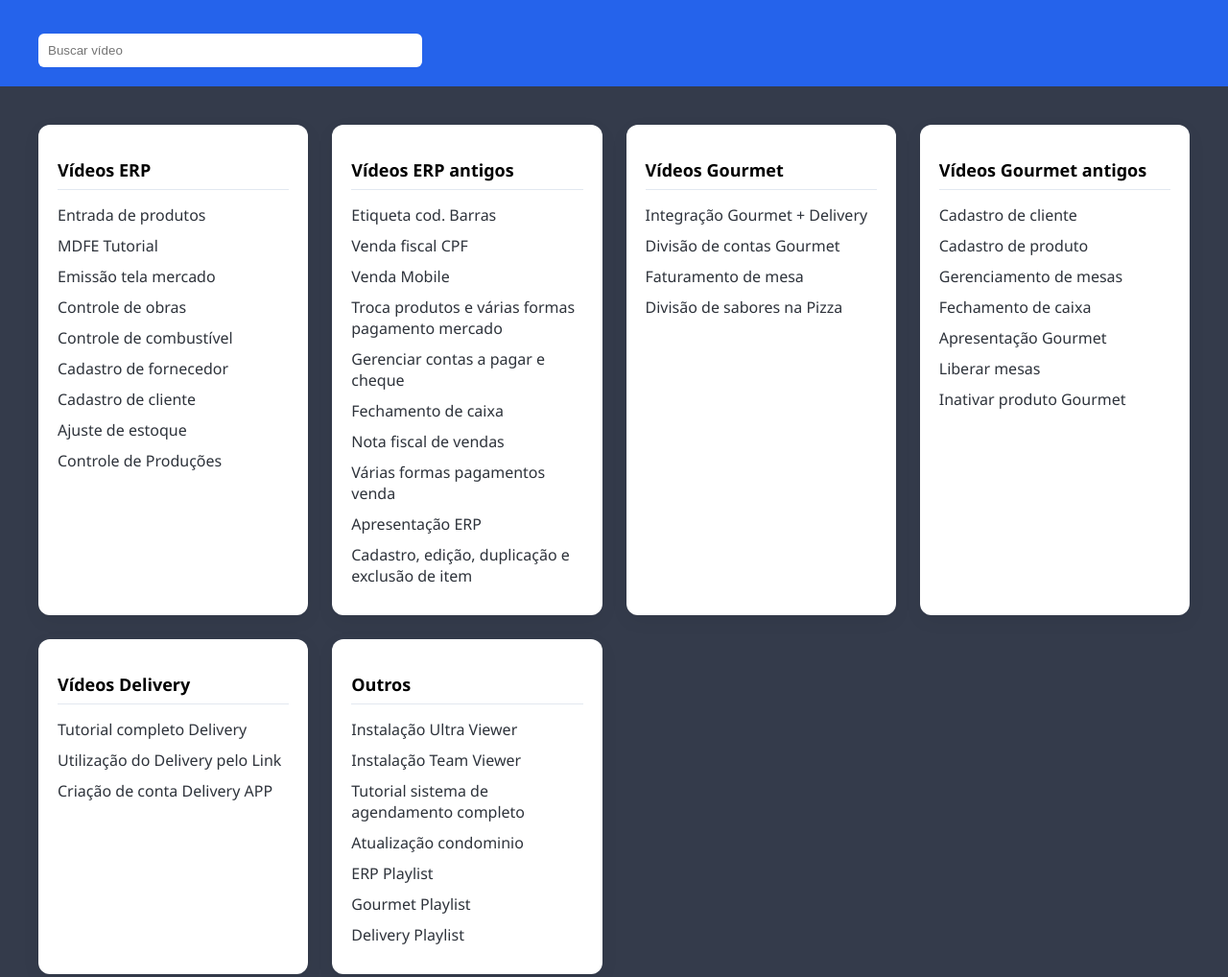
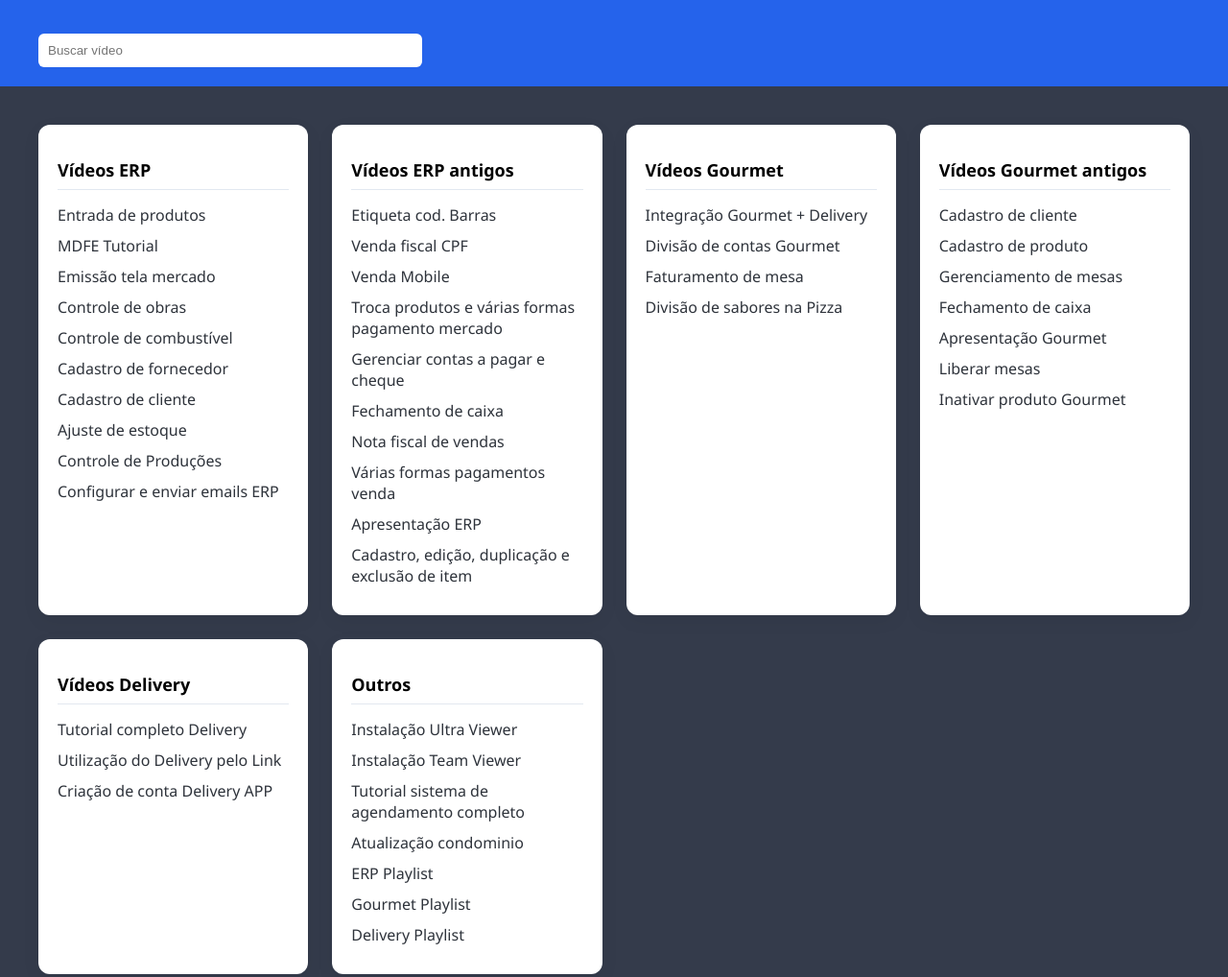
Before and after one commit to Gexis95/Gexis95.github.io, a plain HTML site: page index.html in a window 1280 px wide. Shown: the whole page at 96% size. Drawn offline with Linux system fonts and the light colour scheme.

Commit message:
Update index.html

```diff
--- a/index.html
+++ b/index.html
@@ -118,6 +118,7 @@ header h1 {
             <li><a href="https://youtu.be/TrG-gKyr8ZA">Cadastro de cliente</a></li>
             <li><a href="https://youtu.be/b57uaHxJsLQ">Ajuste de estoque</a></li>
             <li><a href="https://youtu.be/5-5QBkYpORU">Controle de Produções</a></li>
+            <li><a href="https://youtu.be/cd_Q6ffufOk">Configurar e enviar emails ERP</a></li>
         </ul>
     </div>
 
```
